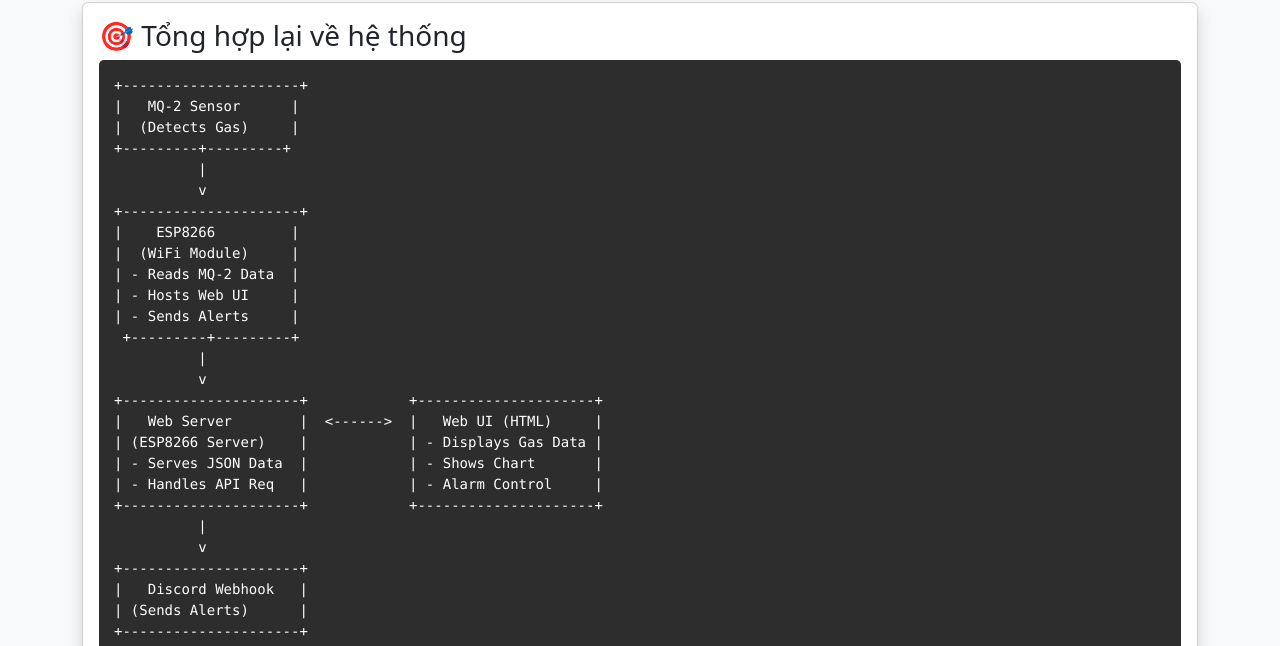
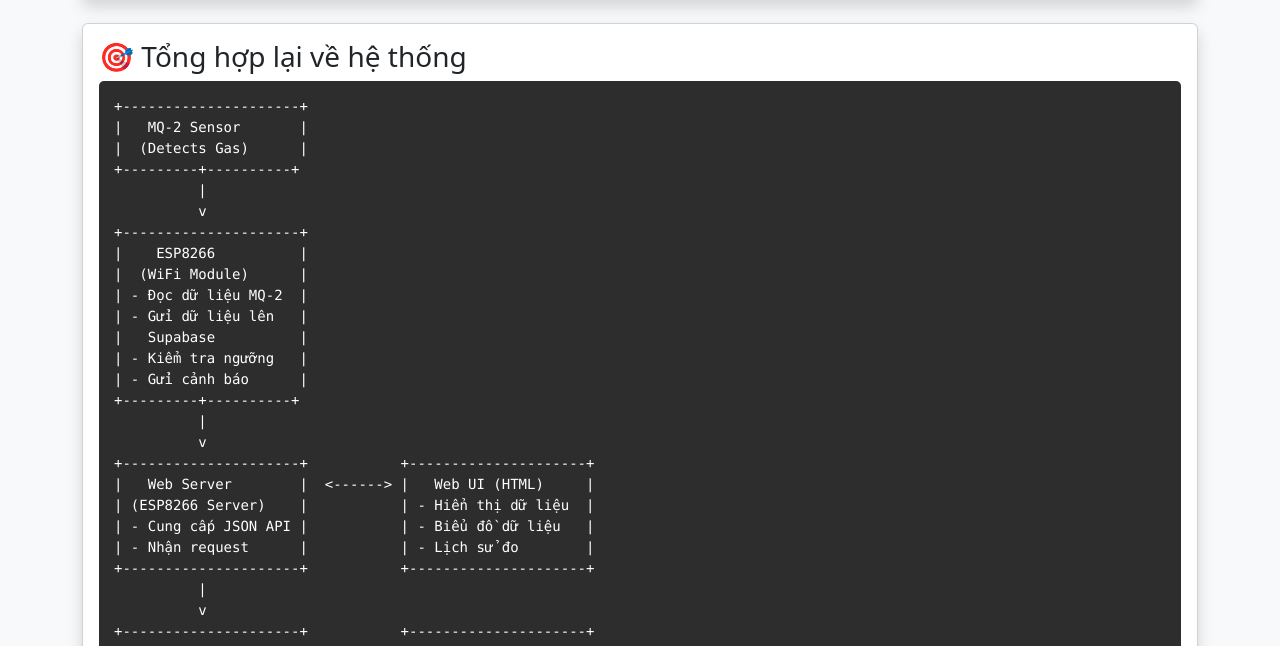
Before and after one commit to HELLSNAKES/mq2dcwebhook, a plain HTML site: page index.html in a window 1280 px wide. Shown: the part 2154-2800 px from the top of the page. Drawn offline with nearby package versions, Linux system fonts and the light colour scheme.

Commit message:
Update index.html

```diff
--- a/index.html
+++ b/index.html
@@ -67,6 +67,7 @@
   ├──> Kết nối WiFi...
   ├──> MQ-2 đọc giá trị...
   ├──> Gửi giá trị đến ESP8266...
+  ├──> Gửi dữ liệu lên Supabase
   ├──> Hiển thị dữ liệu Web UI...
   ├──> Nếu vượt ngưỡng → Cảnh báo Discord...
   └──> Lặp lại mỗi 2s</pre>
@@ -109,32 +110,35 @@
         <div class="card shadow p-3 mt-4">
             <h3>🎯 Tổng hợp lại về hệ thống</h3>
             <pre>+---------------------+
-|   MQ-2 Sensor      |
-|  (Detects Gas)     |
-+---------+---------+
+|   MQ-2 Sensor       |
+|  (Detects Gas)      |
++---------+----------+
           |
           v
 +---------------------+
-|    ESP8266         |
-|  (WiFi Module)     |
-| - Reads MQ-2 Data  |
-| - Hosts Web UI     |
-| - Sends Alerts     |
- +---------+---------+
+|    ESP8266          |
+|  (WiFi Module)      |
+| - Đọc dữ liệu MQ-2  |
+| - Gửi dữ liệu lên   |
+|   Supabase          |
+| - Kiểm tra ngưỡng   |
+| - Gửi cảnh báo      |
++---------+----------+
           |
           v
-+---------------------+            +---------------------+
-|   Web Server        |  <------>  |   Web UI (HTML)     |
-| (ESP8266 Server)    |            | - Displays Gas Data |
-| - Serves JSON Data  |            | - Shows Chart       |
-| - Handles API Req   |            | - Alarm Control     |
-+---------------------+            +---------------------+
++---------------------+           +---------------------+
+|   Web Server        |  <------> |   Web UI (HTML)     |
+| (ESP8266 Server)    |           | - Hiển thị dữ liệu  |
+| - Cung cấp JSON API |           | - Biểu đồ dữ liệu   |
+| - Nhận request      |           | - Lịch sử đo        |
++---------------------+           +---------------------+
           |
           v
-+---------------------+
-|   Discord Webhook   |
-| (Sends Alerts)      |
-+---------------------+</pre>
++---------------------+           +---------------------+
+|   Supabase (DB)    |  <------> |   Discord Webhook   |
+| - Lưu dữ liệu khí  |           | - Nhận HTTP POST   |
+|   gas (API REST)   |           | - Gửi cảnh báo     |
++---------------------+           +---------------------+</pre>
         </div>
 
         <div class="text-center mt-4">
```
